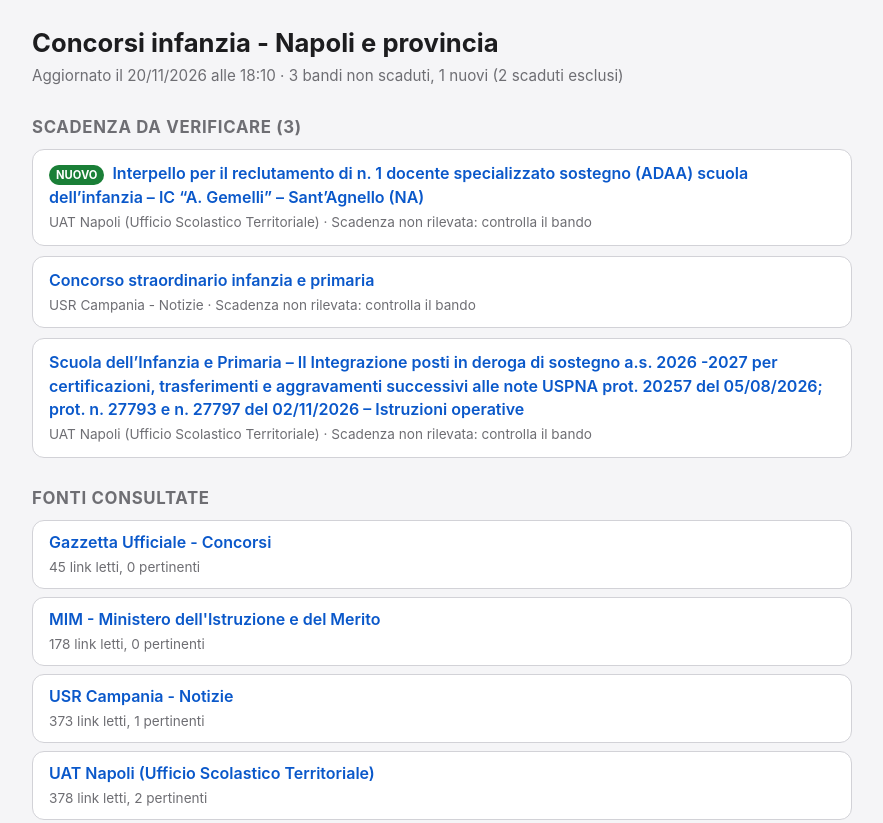
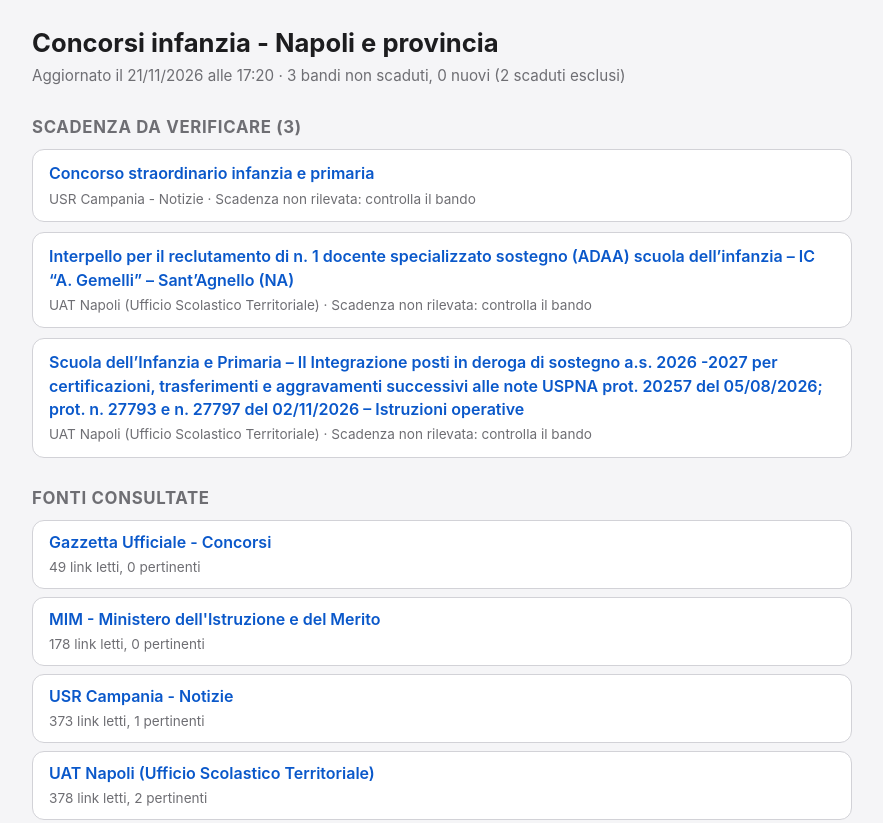
Before and after one commit to Luc-cos/concorsi-infanzia, a plain HTML site: page docs/index.html in a window 1280 px wide. Shown: the top 823 px of the page, without its empty margins (198-1081 px from the left). Drawn offline with Linux system fonts and the light colour scheme.

Commit message:
Aggiornamento concorsi

```diff
--- a/docs/index.html
+++ b/docs/index.html
@@ -42,13 +42,13 @@ ul.fonti a:hover { text-decoration:underline; }
 <body>
 <main>
 <h1>Concorsi infanzia - Napoli e provincia</h1>
-<p class="sotto">Aggiornato il 20/11/2026 alle 18:10 &middot; 3 bandi non scaduti, 1 nuovi (2 scaduti esclusi)</p>
+<p class="sotto">Aggiornato il 21/11/2026 alle 17:20 &middot; 3 bandi non scaduti, 0 nuovi (2 scaduti esclusi)</p>
 <h2>Scadenza da verificare (3)</h2>
-<div class="card"><span class="nuovo">NUOVO</span><a href="https://www.uat-napoli.it/interpello-per-il-reclutamento-di-n-1-docente-specializzato-sostegno-adaa-scuola-dellinfanzia-ic-a-gemelli-santagnello-na/" target="_blank" rel="noopener noreferrer">Interpello per il reclutamento di n. 1 docente specializzato sostegno (ADAA) scuola  dell’infanzia – IC “A. Gemelli” – Sant’Agnello (NA)</a><div class="meta">UAT Napoli (Ufficio Scolastico Territoriale) &middot; Scadenza non rilevata: controlla il bando</div></div>
 <div class="card"><a href="https://www.mim.gov.it/web/miur-usr-campania/notizie?p_p_id=1_WAR_miurmulticategoriesnavigator100SNAPSHOT&amp;p_p_lifecycle=1&amp;p_p_state=normal&amp;p_p_mode=view&amp;p_r_p_categoryIds=7824712%2C7905906" target="_blank" rel="noopener noreferrer">Concorso straordinario infanzia e primaria</a><div class="meta">USR Campania - Notizie &middot; Scadenza non rilevata: controlla il bando</div></div>
+<div class="card"><a href="https://www.uat-napoli.it/interpello-per-il-reclutamento-di-n-1-docente-specializzato-sostegno-adaa-scuola-dellinfanzia-ic-a-gemelli-santagnello-na/" target="_blank" rel="noopener noreferrer">Interpello per il reclutamento di n. 1 docente specializzato sostegno (ADAA) scuola  dell’infanzia – IC “A. Gemelli” – Sant’Agnello (NA)</a><div class="meta">UAT Napoli (Ufficio Scolastico Territoriale) &middot; Scadenza non rilevata: controlla il bando</div></div>
 <div class="card"><a href="https://www.uat-napoli.it/scuola-dellinfanzia-e-primaria-ii-integrazione-posti-in-deroga-di-sostegno-a-s-2026-2027-per-certificazioni-trasferimenti-e-aggravamenti-successivi-alle-note-uspna-prot-20257-de/" target="_blank" rel="noopener noreferrer">Scuola dell’Infanzia e Primaria – II Integrazione posti in deroga di sostegno a.s. 2026 -2027 per certificazioni, trasferimenti e aggravamenti successivi alle note USPNA prot. 20257 del 05/08/2026; prot. n. 27793 e n. 27797 del 02/11/2026 – Istruzioni operative</a><div class="meta">UAT Napoli (Ufficio Scolastico Territoriale) &middot; Scadenza non rilevata: controlla il bando</div></div>
 <h2>Fonti consultate</h2>
-<ul class="fonti"><li><a href="https://www.gazzettaufficiale.it/30giorni/concorsi" target="_blank" rel="noopener noreferrer">Gazzetta Ufficiale - Concorsi</a><div class="meta">45 link letti, 0 pertinenti</div></li>
+<ul class="fonti"><li><a href="https://www.gazzettaufficiale.it/30giorni/concorsi" target="_blank" rel="noopener noreferrer">Gazzetta Ufficiale - Concorsi</a><div class="meta">49 link letti, 0 pertinenti</div></li>
 <li><a href="https://www.mim.gov.it/" target="_blank" rel="noopener noreferrer">MIM - Ministero dell&#x27;Istruzione e del Merito</a><div class="meta">178 link letti, 0 pertinenti</div></li>
 <li><a href="https://www.mim.gov.it/web/miur-usr-campania/notizie?p_p_id=1_WAR_miurmulticategoriesnavigator100SNAPSHOT&amp;p_p_lifecycle=1&amp;p_p_state=normal&amp;p_p_mode=view&amp;p_r_p_categoryIds=7905906" target="_blank" rel="noopener noreferrer">USR Campania - Notizie</a><div class="meta">373 link letti, 1 pertinenti</div></li>
 <li><a href="https://www.uat-napoli.it/" target="_blank" rel="noopener noreferrer">UAT Napoli (Ufficio Scolastico Territoriale)</a><div class="meta">378 link letti, 2 pertinenti</div></li>
```
